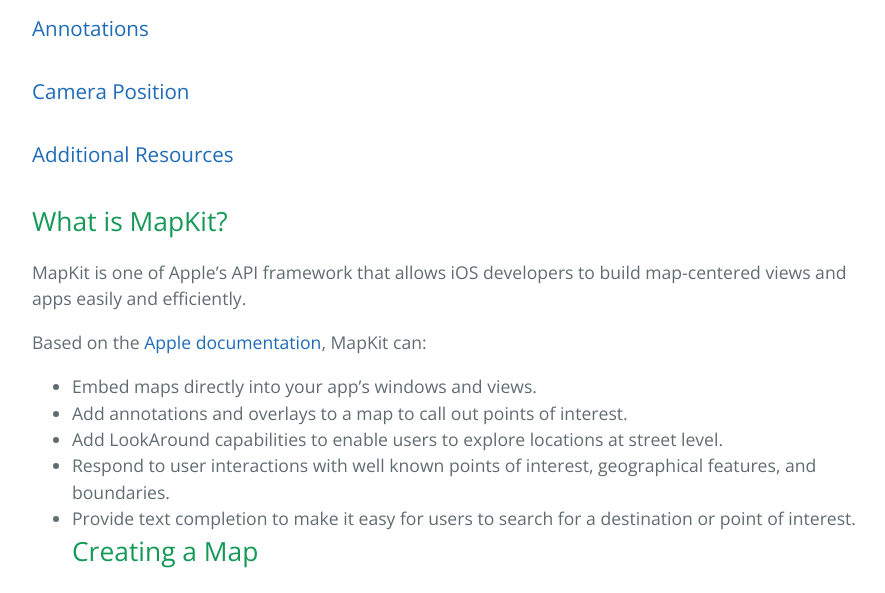
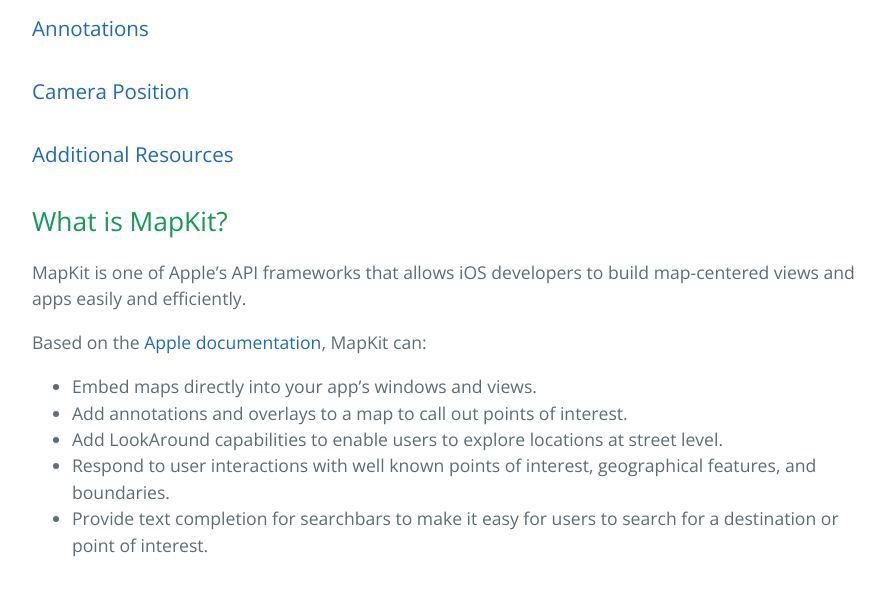
Before and after one commit to learning-software-engineering/learning-software-engineering.github.io, a Jekyll site: the page built from Topics/Tech_Stacks/Swift_Mapkit.md, in a window 1280 px wide and 1400 px high, scrolled down 784 px. Shown: the top 593 px of the window, without its empty margins (192-1077 px from the left). Built offline with Jekyll 4.4.1, drawn with Linux system fonts in a browser that asks for light colours; our own code applies the rules of GitHub Pages for plain Markdown files; some of the changed text lies outside the part shown.

Commit message:
Fixing based on comments!

````diff
--- a/Topics/Tech_Stacks/Swift_Mapkit.md
+++ b/Topics/Tech_Stacks/Swift_Mapkit.md
@@ -13,15 +13,16 @@
 ### [Additional Resources](#additional-resources-1)
 
 ## What is MapKit?
-MapKit is one of Apple’s API framework that allows iOS developers to build map-centered views and apps easily and efficiently.
+MapKit is one of Apple’s API frameworks that allows iOS developers to build map-centered views and apps easily and efficiently.
 
 Based on the [Apple documentation](https://developer.apple.com/documentation/mapkit/), MapKit can:
-
 - Embed maps directly into your app’s windows and views.
 - Add annotations and overlays to a map to call out points of interest.
 - Add LookAround capabilities to enable users to explore locations at street level.
 - Respond to user interactions with well known points of interest, geographical features, and boundaries.
-- Provide text completion to make it easy for users to search for a destination or point of interest.
+- Provide text completion for searchbars to make it easy for users to search for a destination or point of interest.
+
+
 ## Creating a Map
 Let’s start with a basic map.
 <p align="center">
@@ -46,11 +47,12 @@
 ```
 
 
-Congratulations you made a map! As you can tell this is just the bare bones. Now that you have a map, you have to customize it to fit your needs.
+Congratulations, you made a map! As you can tell this is just the bare bones. Now that you have a map, you have to customize it to fit your needs.
 
 ### Customizing your map
 
 **Map Style**
+
 MapKit provides a couple of different map styles, such as `standard`, `imagery`, and `hybrid`.
 
 <ins>Standard</ins>
@@ -125,11 +127,11 @@
   import MapKit
 
   struct MapContentView: View {
-     let robarts = CLLocationCoordinate2D(latitude: 43.664486, longitude: -79.399689)
+    let robarts = CLLocationCoordinate2D(latitude: 43.664486, longitude: -79.399689)
     var body: some View {
-             Map(){
-                    Marker("Robarts", coordinate: robarts)
-                 }
+        Map(){
+          Marker("Robarts", coordinate: robarts)
+        }
      }
   }
 
@@ -172,7 +174,7 @@
      Marker("University College", monogram: Text("UC"), coordinate: uc)
   ```
 
-If you want more freedom with your designing map pins, try using [Annotations](#annotations) instead.
+If you want more freedom with your designing map pins, try using [Annotations](#annotations-1) instead.
 ## Annotations
 Annotations allow for MapKit developrs to completely redesign the location coordinate indicators.
 Unlike markers which had a set amount of parameters and there was no way to escape the bubble, Annotations instead takes in a Swift UI `View()`.
````
Also changed, not shown: other parts of Topics/Tech_Stacks/Swift_Mapkit.md (+4 -5 lines).
